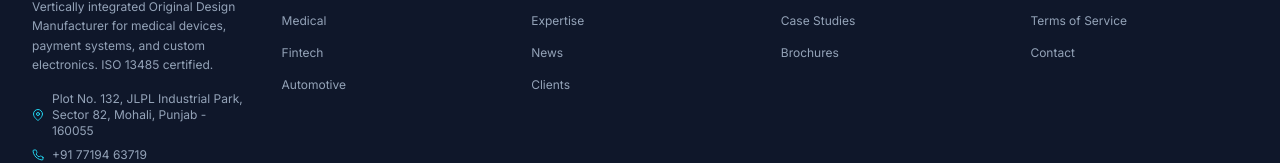
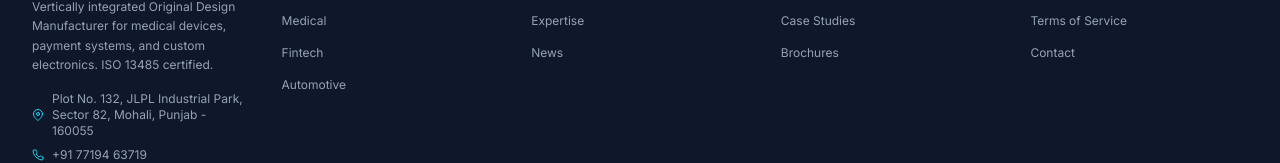
Before and after one commit to nitin-patyal-57/Walnut-technologies, a React (Vite) app: page / in a window 1280 px wide. Shown: the part 5439-5602 px from the top of the page. Built offline with nearby package versions, Linux system fonts and the light colour scheme.

Commit message:
remove clients page link from footer

```diff
--- a/src/components/Footer.jsx
+++ b/src/components/Footer.jsx
@@ -30,7 +30,6 @@ export default function Footer() {
       { label: t('footer.aboutUs'), to: '/about' },
       { label: t('footer.expertise'), to: '/expertise' },
       { label: t('footer.news'), to: '/news' },
-      { label: 'Clients', to: '/clients' },
     ],
     [t('footer.resources')]: [
       { label: t('footer.whitepapers'), to: '/resources' },
```
